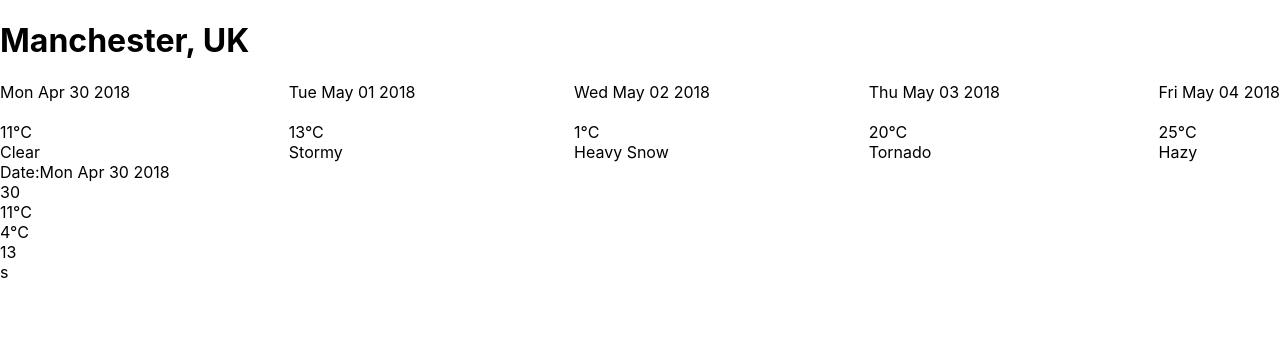
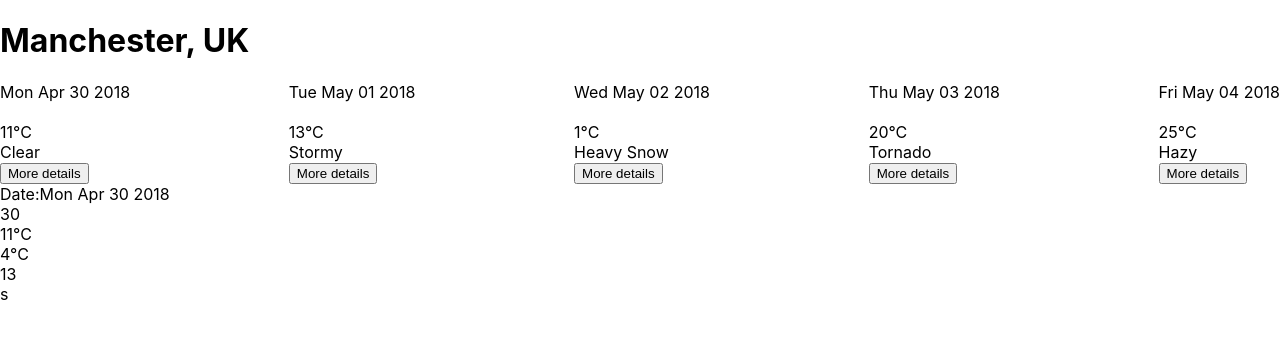
Before and after one commit to ngiannotta84/weather-app, a React (Create React App) app: page / in a window 1280 px wide. Shown: the top 338 px of the page. Built offline with nearby package versions, Linux system fonts and the light colour scheme; some icons are missing.

Commit message:
onSelect prop passed down to ForecastSummary

```diff
--- a/src/components/App.js
+++ b/src/components/App.js
@@ -10,14 +10,21 @@
   const selectedForecast = forecasts.find(
     (forecast) => forecast.date === selectedDate
   );
+  const handleForecastSelect = (date) => {
+    setSelectedDate(date);
+  };
   return (
     <div>
       <LocationDetails city={location.city} country={location.country} />
-      <ForecastSummaries forecasts={forecasts} />
+      <ForecastSummaries
+        forecasts={forecasts}
+        onForecastSelect={handleForecastSelect}
+      />
       <ForecastDetails forecast={selectedForecast} />
     </div>
   );
 }
+
 App.propTypes = {
   forecast: PropTypes.shape({
     date: PropTypes.number,
--- a/src/components/ForecastSummaries.js
+++ b/src/components/ForecastSummaries.js
@@ -3,7 +3,7 @@
 import ForecastSummary from "./ForecastSummary";
 import "../styles/ForecastSummaries.css";
 
-function ForecastSummaries({ forecasts }) {
+function ForecastSummaries({ forecasts, onForecastSelect }) {
   return (
     <div className="forecast-summaries">
       {forecasts.map((forecast) => (
@@ -12,6 +12,7 @@
           date={forecast.date}
           description={forecast.description}
           icon={forecast.icon}
+          onSelect={onForecastSelect}
           temperature={forecast.temperature}
         />
       ))}
@@ -30,6 +31,7 @@
       }),
     })
   ).isRequired,
+  onForecastSelect: PropTypes.func.isRequired,
 };
 
 export default ForecastSummaries;
--- a/src/components/ForecastSummary.js
+++ b/src/components/ForecastSummary.js
@@ -1,9 +1,10 @@
+/* eslint-disable no-console */
 import React from "react";
 import PropTypes from "prop-types";
 import WeatherIcon from "react-icons-weather";
 
 function ForecastSummary(props) {
-  const { date, temperature, description, icon } = props;
+  const { date, temperature, description, icon, onSelect } = props;
   const formattedDate = new Date(date).toDateString();
   return (
     <div className="forecast-summary" data-testid="forecast-summary">
@@ -16,6 +17,9 @@
         &deg;C
       </div>
       <div className="forecast-summary__description">{description}</div>
+      <button type="button" onClick={() => onSelect(date)}>
+        More details
+      </button>
     </div>
   );
 }
@@ -28,5 +32,6 @@
     min: PropTypes.number,
     max: PropTypes.number,
   }).isRequired,
+  onSelect: PropTypes.func.isRequired,
 };
 export default ForecastSummary;
```
